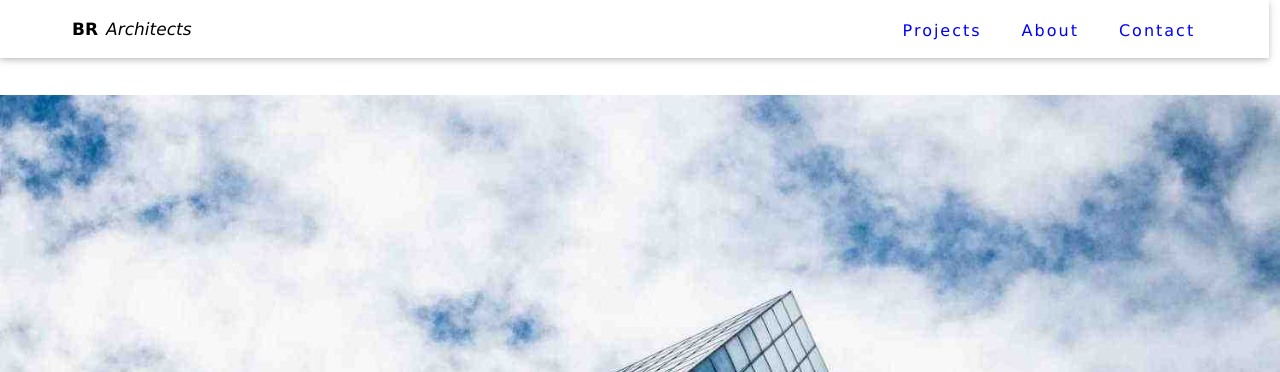
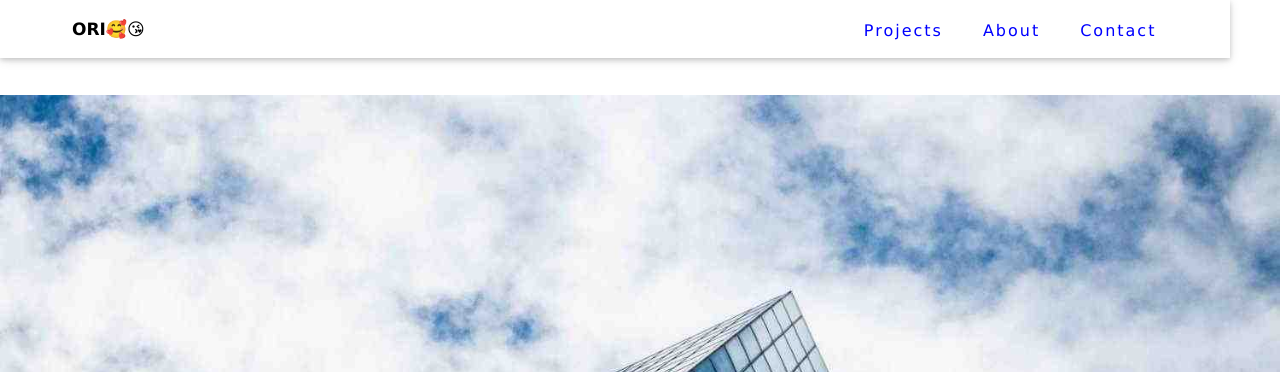
Before and after one commit to A-K-M-A-L-1/BR-ARCHITECHS, a plain HTML site: page index.html in a window 1280 px wide. Shown: the top 372 px of the page. Drawn offline with Linux system fonts and the light colour scheme.

Commit message:
Update index.html

```diff
--- a/index.html
+++ b/index.html
@@ -17,7 +17,7 @@
 
             <div class="nav-bar">
 
-                <a href="#index"><Strong>BR</Strong><i>Architects</i></a>
+                <a href="#index"><Strong>ORI🥰😘</Strong><i></i></a>
                 <nav class="nav-list">
                     <ul>
                         <li><a href="#project" class="li">Projects</a></li>
```
